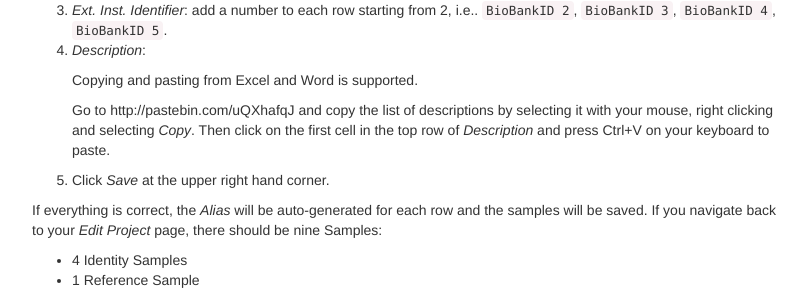
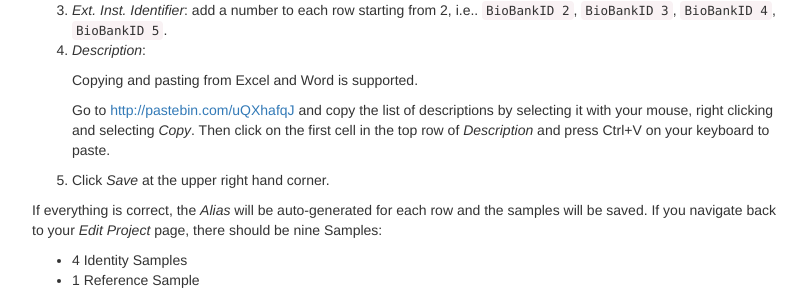
Before and after one commit to miso-lims/walkthroughs, a Jekyll site: the page built from 3-incoming.md, in a window 1280 px wide and 900 px high, scrolled down 2746 px. Shown: the part 158-450 px from the top of the window, without its empty margins (233-1040 px from the left). Built offline with Jekyll 4.4.1, drawn with Linux system fonts in a browser that asks for light colours; part of the change alters nothing that is shown.

```diff
--- a/3-incoming.md
+++ b/3-incoming.md
@@ -180,7 +180,7 @@ auto-increment, so these need to be typed. For example:`PROJ_P1`, `PROJ_P2`, `PR
     Copying and pasting from Excel and Word is supported.
 
     Go to
-http://pastebin.com/uQXhafqJ and copy the list of descriptions by selecting it
+[http://pastebin.com/uQXhafqJ](http://pastebin.com/uQXhafqJ) and copy the list of descriptions by selecting it
 with your mouse, right clicking and selecting _Copy_. Then click on the first
 cell in the top row of _Description_ and press Ctrl+V on your keyboard to
 paste.
```
